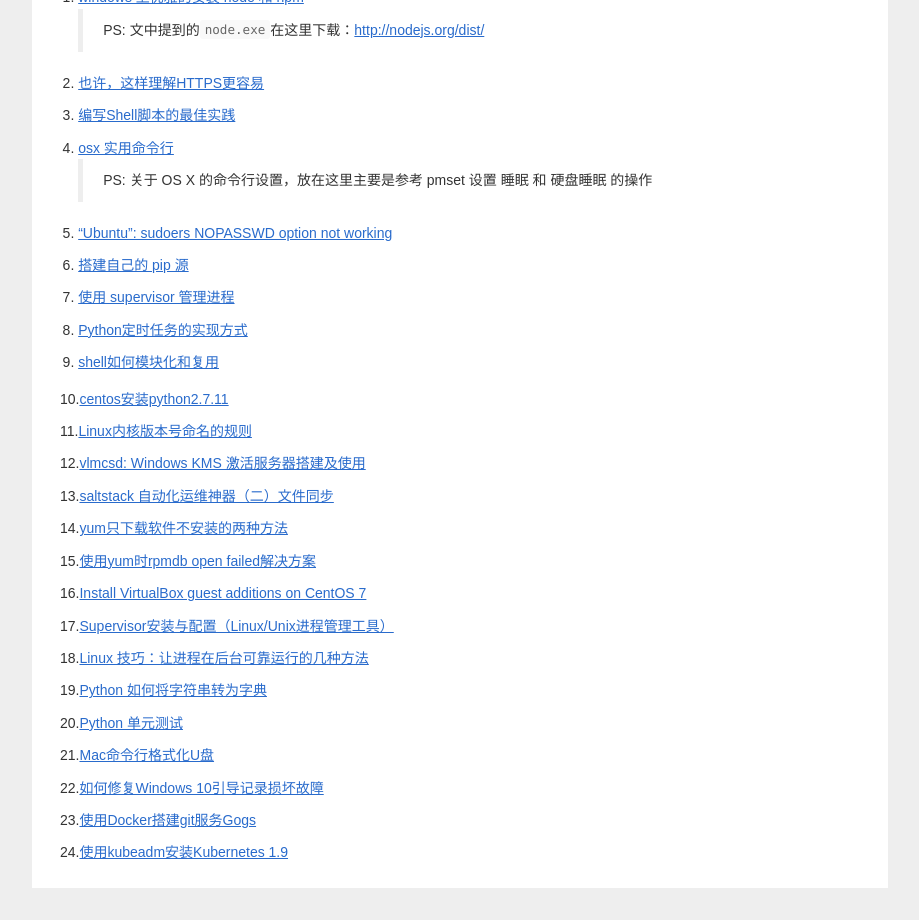
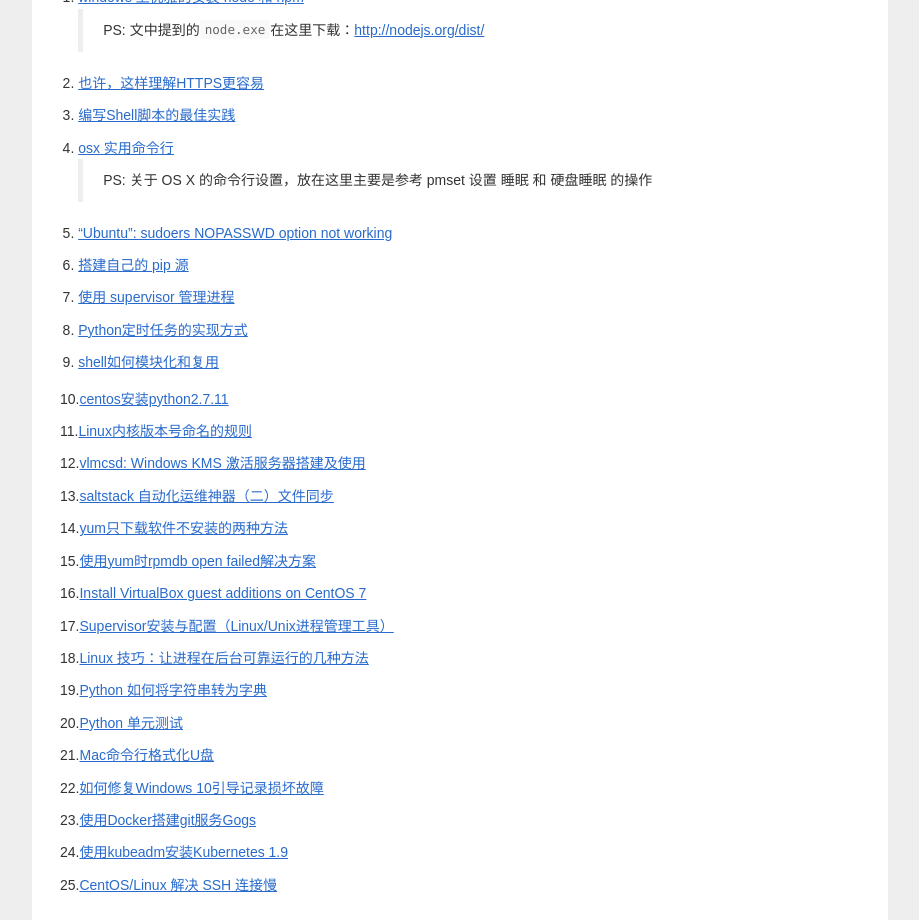
Before and after one commit to ldjhust/ldjhust.github.io, a Jekyll site: the page built from _posts/2017-7-21-reference-article.markdown, in a window 1280 px wide, cut to the strip 453-1373 px from the top of the page. Shown: the whole strip, without its empty margins (180-1099 px from the left). Built offline with Jekyll 4.4.1, drawn with Linux system fonts in a browser that asks for light colours; nearby versions of some CDN libraries; comment, search, counter and statistics services are not loaded; before the commit the page ends 1341 px from its top, so only the background shows below that.

Commit message:
Update 2017-7-21-reference-article.markdown

```diff
--- a/_posts/2017-7-21-reference-article.markdown
+++ b/_posts/2017-7-21-reference-article.markdown
@@ -57,3 +57,5 @@
 23.[使用Docker搭建git服务Gogs](https://www.jianshu.com/p/4e43bda3e1f2)
 
 24.[使用kubeadm安装Kubernetes 1.9](https://blog.frognew.com/2017/12/kubeadm-install-kubernetes-1.9.html)
+
+25.[CentOS/Linux 解决 SSH 连接慢](https://blog.csdn.net/doiido/article/details/43793391)
```
